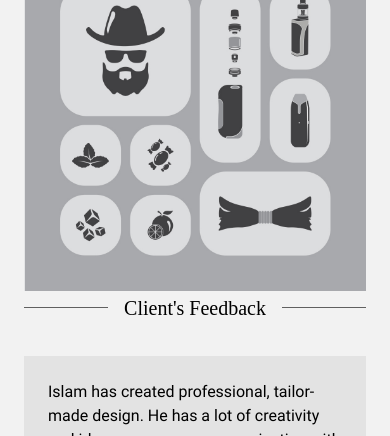
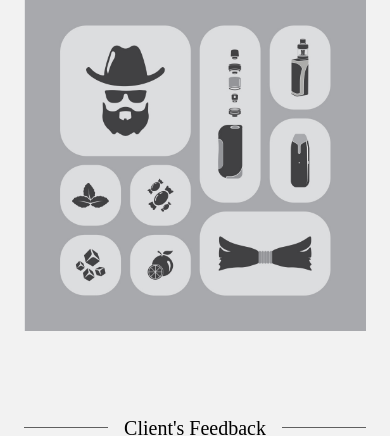
Before and after one commit to islamsayedr/MyPortfolio, a plain HTML site: page index.html in a window 390 px wide. Shown: the part 1564-2000 px from the top of the page. Drawn offline with Linux system fonts and the light colour scheme; a web font is replaced by a local one.

Commit message:
section bug

```diff
--- a/css/sm.css
+++ b/css/sm.css
@@ -1,7 +1,7 @@
 @media (max-width: 768px) {
-  /* section{
-    padding: 40px 24px;
-  } */
+  section{
+    padding: 40px 0px;
+  }
   .container,
   .header .container,
   .footer .container{
```
